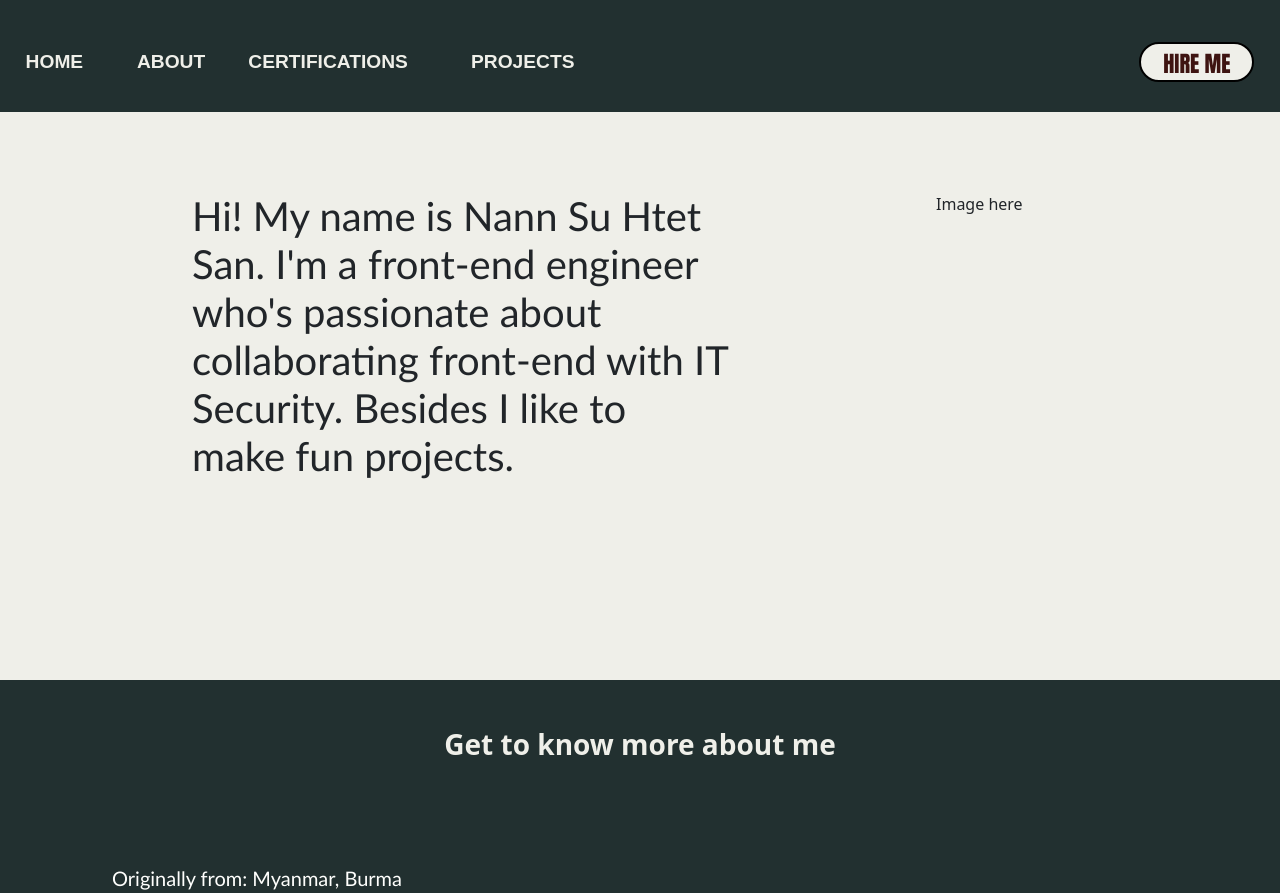
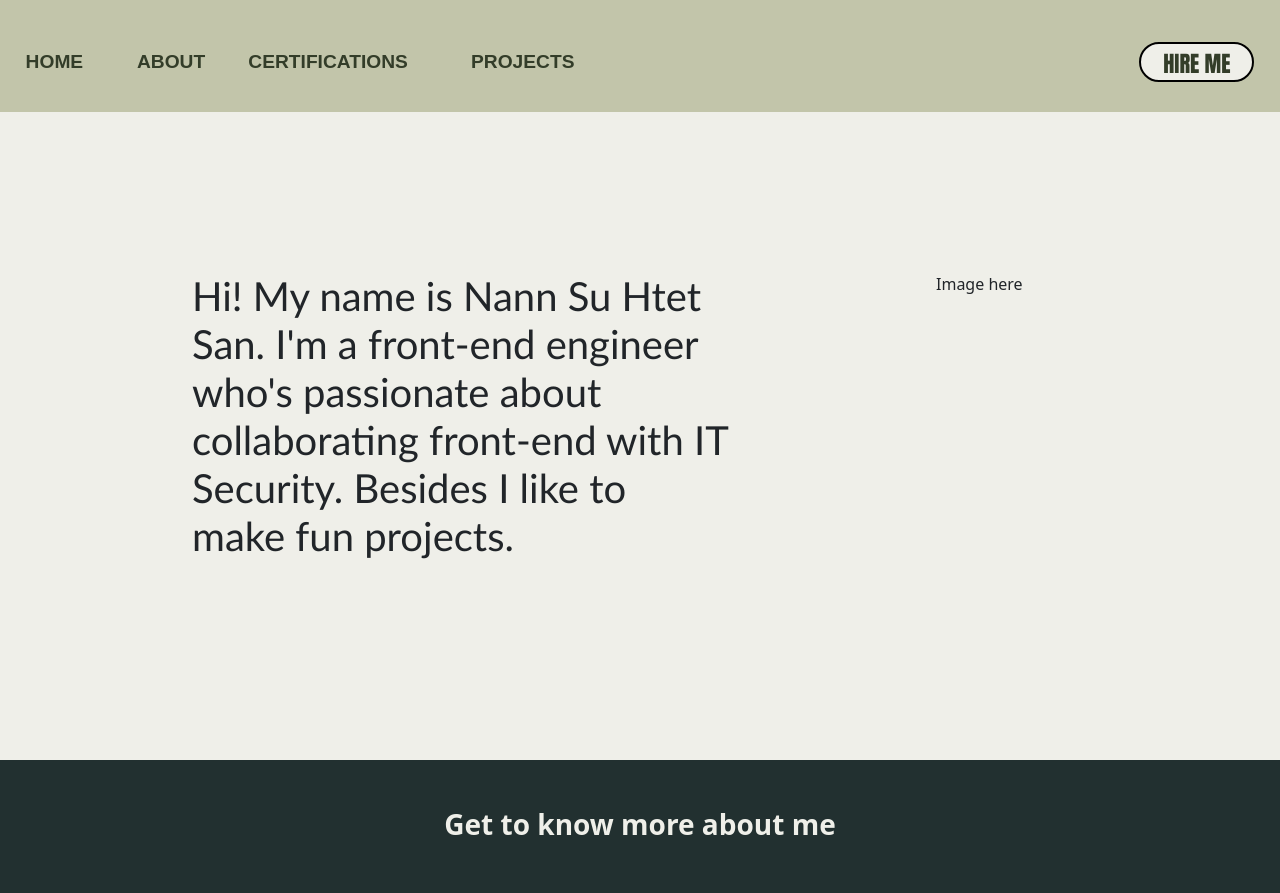
Before and after one commit to nann5an1/portfolio, a plain HTML site: page index.html in a window 1280 px wide. Shown: the top 893 px of the page. Drawn offline with nearby package versions, Linux system fonts and the light colour scheme.

Commit message:
portfolio

```diff
--- a/style.scss
+++ b/style.scss
@@ -10,7 +10,7 @@
     display: grid;
     grid-template-columns: 1fr 1fr 2fr 6fr 1fr;
     line-height: 2.5rem;
-    background-color: #223030;
+    background-color: #C2C5AA;
 }
 .main_nav{
     grid-row: 1;
@@ -40,18 +40,18 @@ body{
 
 a{
     text-decoration: none;
-    color: #EFEFE9;
+    color: #333D29;
 }
 button a{
     text-decoration: none;
-    color: #3e1411;
+    color: #333D29;
 }
 
 ._home{
     background-color: #EFEFE9;
     display: grid;
     grid-template-columns: 5fr 3fr;
-    padding: 10rem;
+    padding: 15rem 10rem 10rem 10rem;
 }
 ._intro{
     // background-color: orange;
```
Also changed, not shown: style.css.
